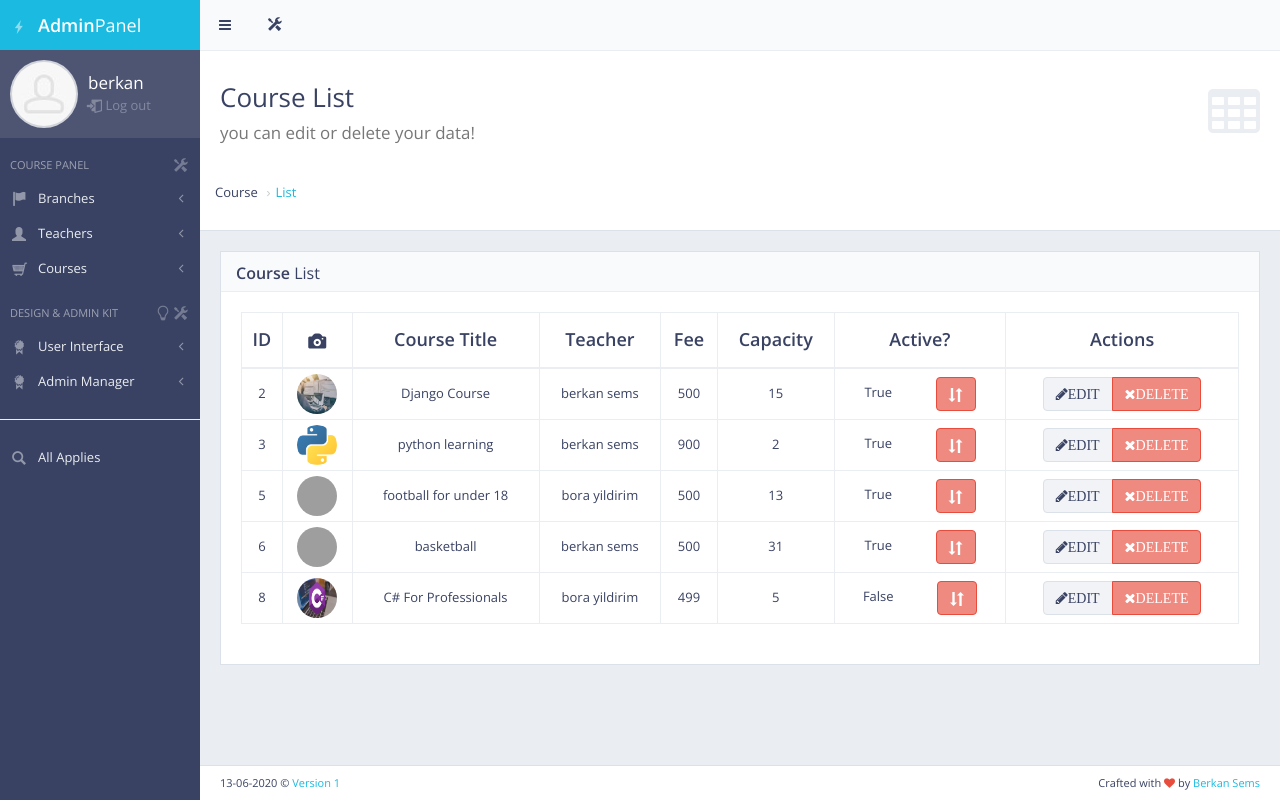
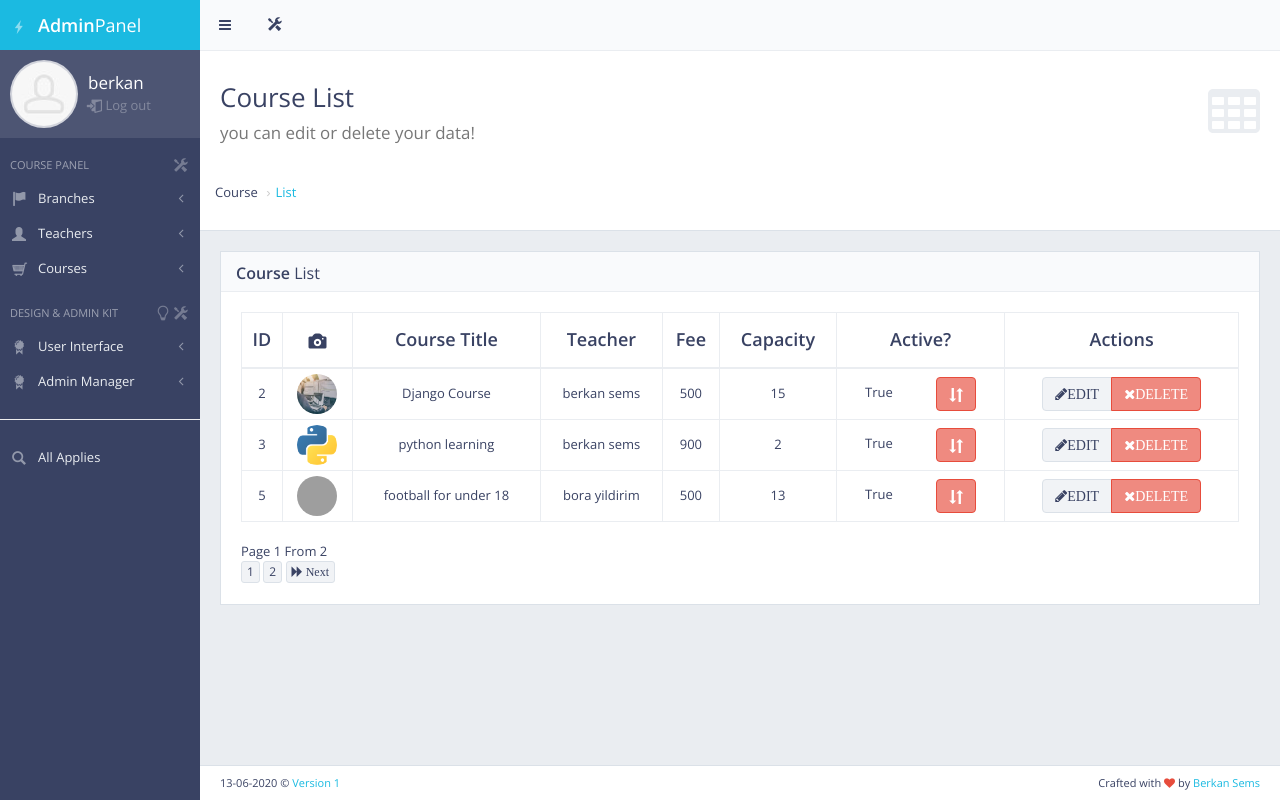
Before and after one commit to berkansems/eduguide, a Django app: page /panel/course_list/ in a window 1280 px wide. Run offline with Django 3.2, Linux system fonts and the light colour scheme; a user stored in the database is signed in; data comes from the database, SQL or seed files in the repository; both versions use the stored data as it was after the commit; some libraries are stand-ins or nearby versions; grey boxes are pictures that could not be loaded.

Commit message:
pageinator for course list

```diff
--- a/panel/views.py
+++ b/panel/views.py
@@ -11,6 +11,7 @@ from .filters import OrderFilter
 from panel.decorators import allowed_users, user_analysis
 from ipware import get_client_ip
 from ip2geotools.databases.noncommercial import DbIpCity
+from django.core.paginator import Paginator, EmptyPage, PageNotAnInteger
 
 
 @login_required(login_url='my_login')
@@ -99,6 +100,16 @@ def courseAdd(request):
 @allowed_users(allowed_roles=['admin'])
 def courseList(request):
     courses = Courses.objects.all()
+
+    paginator = Paginator(courses, 3)
+    page = request.GET.get('page')
+    try:
+        courses = paginator.page(page)
+    except EmptyPage:
+        courses = paginator.page(paginator.num_pages)
+    except PageNotAnInteger:
+        courses = paginator.page(1)
+
     context = {'courses': courses}
     return render(request, 'back/course_list.html',context)
 
--- a/templates/back/course_list.html
+++ b/templates/back/course_list.html
@@ -26,7 +26,7 @@
                     <thead>
                     <tr>
                         <th class="text-center">ID</th>
-                        <th class="text-center " ><i class="hi hi-camera"></i></th>
+                        <th class="text-center "><i class="hi hi-camera"></i></th>
                         <th class="text-center ">Course Title</th>
                         <th class="text-center ">Teacher</th>
                         <th class="text-center ">Fee</th>
@@ -52,12 +52,15 @@
                             <td class="text-center">{{ course.teacher }} </td>
                             <td class="text-center">{{ course.fee }} </td>
                             <td class="text-center">{{ course.capacity }}</td>
-                        <td class="text-center">{{ course.status }} <a style="margin-left: 40px" href="{% url 'course_status_update' course.id %}" data-toggle="tooltip" title="change"
-                                   class="btn btn-danger"><i class="hi hi-sort"></i></a></td>
+                            <td class="text-center">{{ course.status }} <a style="margin-left: 40px"
+                                                                           href="{% url 'course_status_update' course.id %}"
+                                                                           data-toggle="tooltip" title="change"
+                                                                           class="btn btn-danger"><i
+                                    class="hi hi-sort"></i></a></td>
 
                             <td class="text-center">
                                 <div class="btn-group">
-                                <a  href="{% url 'course_update' course.id %}" data-toggle="tooltip" title="Edit"
+                                    <a href="{% url 'course_update' course.id %}" data-toggle="tooltip" title="Edit"
                                        class="btn btn-default"><i class="fa fa-pencil">EDIT</i></a>
                                     <a href="{% url 'course_delete' course.id %}" data-toggle="tooltip" title="Delete"
                                        class="btn btn-danger"><i class="fa fa-times">DELETE</i></a>
@@ -68,6 +71,26 @@
 
 
                 </table>
+                Page {{ courses.number }} From {{ courses.paginator.num_pages }}<br>
+                {% if courses.has_previous %}
+                    <a href="?page={{ courses.previous_page_number }}" data-toggle="tooltip" title="Previous"
+                       class="btn btn-xs btn-default"><i class="fa fa-backward"> Previous</i></a>
+                {% endif %}
+                {% for i in courses.paginator.page_range %}
+                    {% if news.number == i %}
+                        <a href="#" onclick="return false; " data-toggle="tooltip" title="{{ Disables }}"
+                           class="btn btn-xs btn-default">{{ i }}</a>
+                    {% else %}
+                        <a href="?page={{ i }}" onclick="return false; " data-toggle="tooltip" title="{{ i }}"
+                           class="btn btn-xs btn-default"> {{ i }} </a>
+
+                    {% endif %}
+                {% endfor %}
+
+                {% if courses.has_next %}
+                    <a href="?page={{ courses.next_page_number }}" data-toggle="tooltip" title="Next"
+                       class="btn btn-xs btn-default"><i class="fa fa-forward"> Next</i></a>
+                {% endif %}
             </div>
         </div>
     </div>
```
Also changed, not shown: db.sqlite3. Lines whose indentation alone changed are shown as unchanged.
